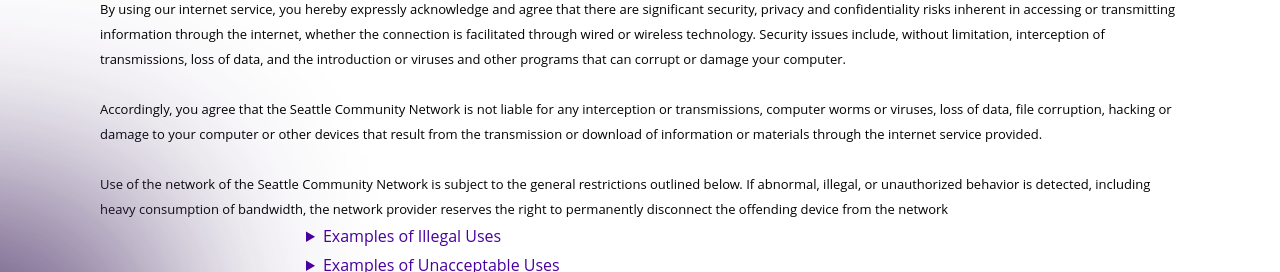
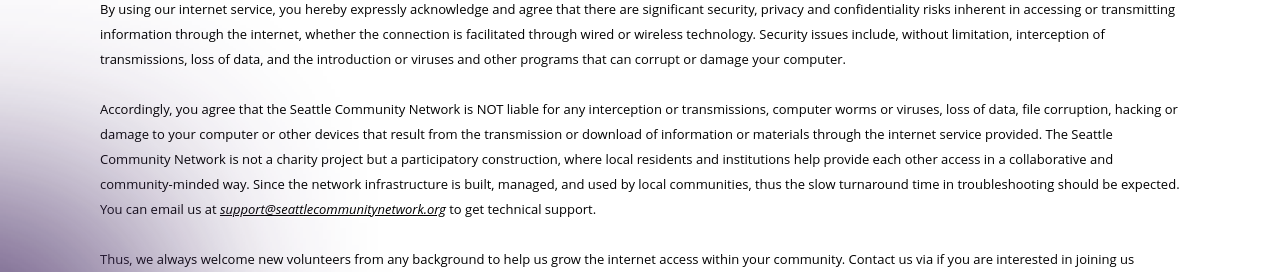
Before and after one commit to Local-Connectivity-Lab/captive-portal, a plain HTML site: page login.html in a window 1280 px wide. Shown: the part 460-732 px from the top of the page. Drawn offline with Linux system fonts and the light colour scheme.

Commit message:
added more desc

```diff
--- a/login.html
+++ b/login.html
@@ -116,28 +116,36 @@
                     <span class="header"> Terms of Service </span>
                     <br />
                     <span class="explanation">
-                        By using our internet service, you hereby expressly acknowledge
-                        and agree that there are significant security, privacy and
-                        confidentiality risks inherent in accessing or transmitting
-                        information through the internet, whether the connection is
-                        facilitated through wired or wireless technology. Security issues
-                        include, without limitation, interception of transmissions, loss
-                        of data, and the introduction or viruses and other programs that
-                        can corrupt or damage your computer.
+                        By using our internet service, you hereby expressly acknowledge and agree that there are significant security, privacy and confidentiality risks inherent in accessing or transmitting information through the internet, whether the connection is facilitated through wired or wireless technology. Security issues include, without limitation, interception of transmissions, loss of data, and the introduction or viruses and other programs that can corrupt or damage your computer.
                         <br></br>
-                        Accordingly, you agree that the Seattle Community Network is not
-                        liable for any interception or transmissions, computer worms or
-                        viruses, loss of data, file corruption, hacking or damage to your
-                        computer or other devices that result from the transmission or
-                        download of information or materials through the internet service
-                        provided.
+                        Accordingly, you agree that the Seattle Community Network
+                        is NOT liable for any interception or transmissions,
+                        computer worms or viruses, loss of data, file corruption,
+                        hacking or damage to your computer or other devices that
+                        result from the transmission or download of information
+                        or materials through the internet service provided.
+                        The Seattle Community Network is not a charity project
+                        but a participatory construction, where local residents
+                        and institutions help provide each other access in a
+                        collaborative and community-minded way.
+                        Since the network infrastructure is built, managed,
+                        and used by local communities, thus the slow turnaround
+                        time in troubleshooting should be expected.
+                        You can email us at <a href="mailto:support@seattlecommunitynetwork.org?subject=Techical Support Needed">support@seattlecommunitynetwork.org</a>
+                         to get technical support.
                         <br></br>
-                        Use of the network of the Seattle Community Network is subject to
-                        the general restrictions outlined below. If abnormal, illegal, or
-                        unauthorized behavior is detected, including heavy consumption of
-                        bandwidth, the network provider reserves the right to permanently
-                        disconnect the offending device from the network
-
+                        Thus, we always welcome new volunteers from any background
+                        to help us grow the internet access within your community.
+                        Contact us via <a href="mailto:lcl@seattlecommunitynetwork.org?subject=Interested in Volunteering with SCN"></a> if you are
+                        interested in joining us practicing from community organization
+                        skills to gaining hands-on technical experience.
+                        You can help spread the word supporting us across
+                        different platforms here <a href="https://linktr.ee/seattlecommnet">.
+                        <br></br>
+                        Use of the network of the Seattle Community Network is subject to the general restrictions outlined below. If abnormal, illegal,
+                        or unauthorized behavior is detected, including heavy consumption of bandwidth,
+                        the network provider reserves the right to permanently disconnect the offending device
+                        from the network. Email us at <a href="mailto:support@seattlecommunitynetwork.org?subject=Report Suspected Activity in Using Network"></a> to report suspected activity.
                         <details>
                             <summary> Examples of Illegal Uses </summary>
                             <p>
@@ -172,6 +180,10 @@
                                     The transfer of technology, software, or other materials in violation of applicable export
                                     laws
                                     and regulations.
+                                </li>
+
+                                <li>
+                                    Resell network access to others in any form of personal benefits.
                                 </li>
 
                                 <li>
```
